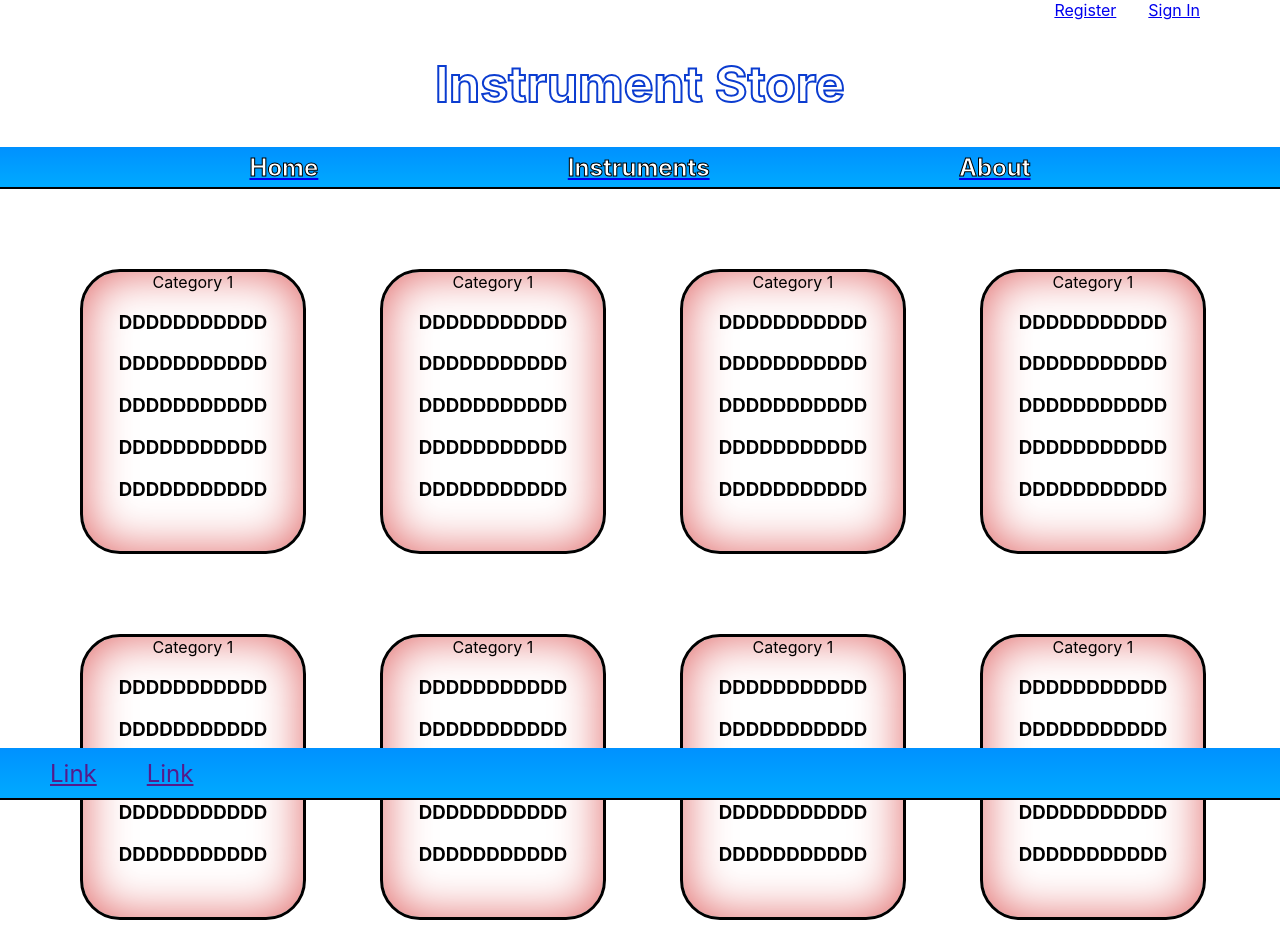
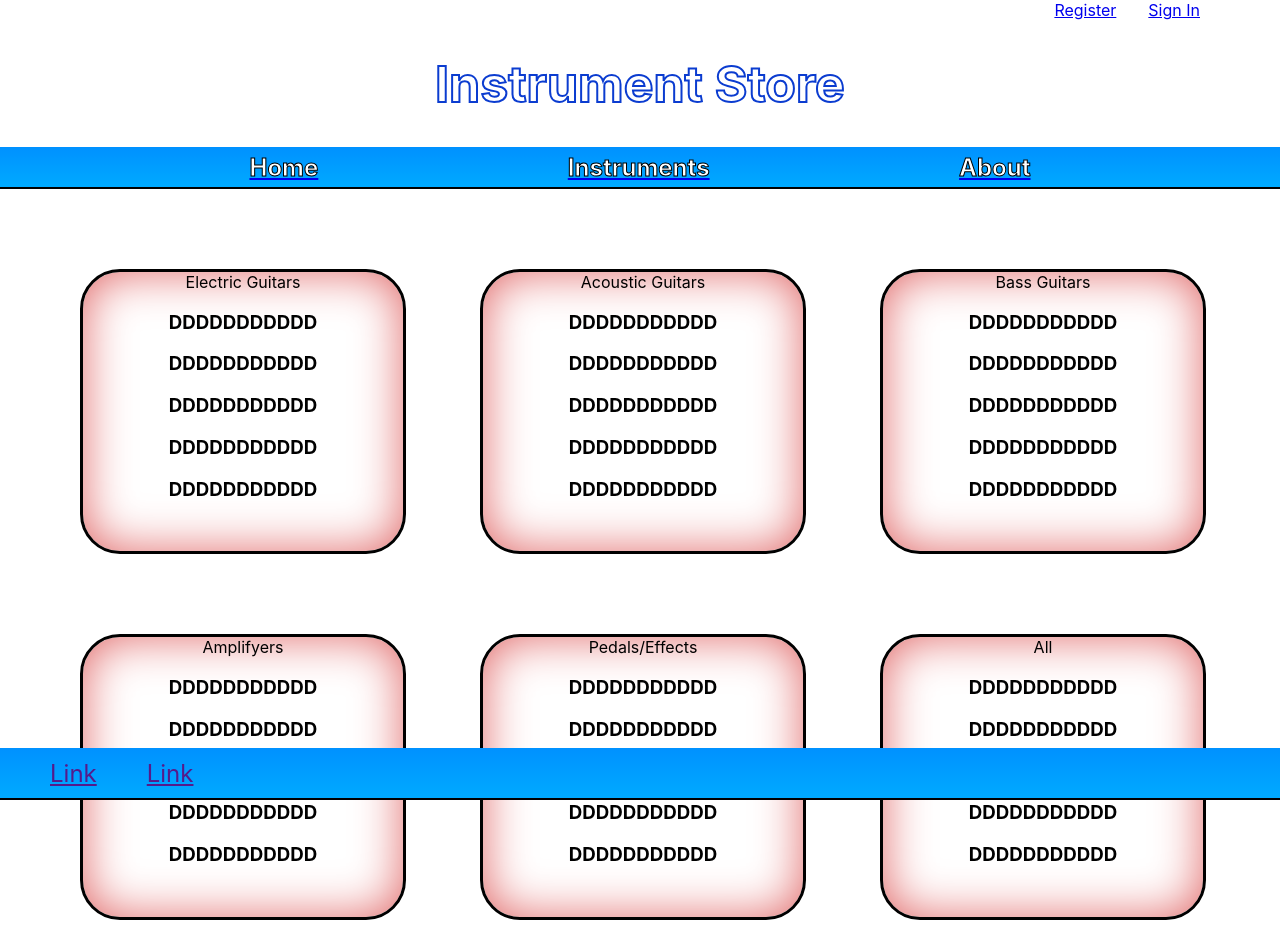
Before and after one commit to Jwolter23/Instrument_Store, a React (Create React App) app in the folder client/: page /categories in a window 1280 px wide. Shown: the top 952 px of the page. Before the commit the page ends 920 px from the top, so only its background shows below. Built offline with nearby package versions, Linux system fonts and the light colour scheme.

Commit message:
styling grid

```diff
--- a/client/src/components/Categories.jsx
+++ b/client/src/components/Categories.jsx
@@ -1,62 +1,49 @@
 export default function Categories () {
     return (
         <div className="grid">
-            <div className="category c1">Category 1
+            <div className="category c1">Electric Guitars
             <h3>DDDDDDDDDDD</h3>
             <h3>DDDDDDDDDDD</h3>
             <h3>DDDDDDDDDDD</h3>
             <h3>DDDDDDDDDDD</h3>
             <h3>DDDDDDDDDDD</h3>
             </div>
-            <div className="category c2">Category 1
+            <div className="category c2">Acoustic Guitars
             <h3>DDDDDDDDDDD</h3>
             <h3>DDDDDDDDDDD</h3>
             <h3>DDDDDDDDDDD</h3>
             <h3>DDDDDDDDDDD</h3>
             <h3>DDDDDDDDDDD</h3>
             </div>
-            <div className="category c3">Category 1
+            <div className="category c3">Bass Guitars
             <h3>DDDDDDDDDDD</h3>
             <h3>DDDDDDDDDDD</h3>
             <h3>DDDDDDDDDDD</h3>
             <h3>DDDDDDDDDDD</h3>
             <h3>DDDDDDDDDDD</h3>
             </div>
-            <div className="category c4">Category 1
+            <div className="category c4">Amplifyers
             <h3>DDDDDDDDDDD</h3>
             <h3>DDDDDDDDDDD</h3>
             <h3>DDDDDDDDDDD</h3>
             <h3>DDDDDDDDDDD</h3>
             <h3>DDDDDDDDDDD</h3>
             </div>
-            <div className="category c5">Category 1
+            <div className="category c5">Pedals/Effects
             <h3>DDDDDDDDDDD</h3>
             <h3>DDDDDDDDDDD</h3>
             <h3>DDDDDDDDDDD</h3>
             <h3>DDDDDDDDDDD</h3>
             <h3>DDDDDDDDDDD</h3>
             </div>
-            <div className="category c6">Category 1
+            <div className="category c6">All
             <h3>DDDDDDDDDDD</h3>
             <h3>DDDDDDDDDDD</h3>
             <h3>DDDDDDDDDDD</h3>
             <h3>DDDDDDDDDDD</h3>
             <h3>DDDDDDDDDDD</h3>
             </div>
-            <div className="category c7">Category 1
-            <h3>DDDDDDDDDDD</h3>
-            <h3>DDDDDDDDDDD</h3>
-            <h3>DDDDDDDDDDD</h3>
-            <h3>DDDDDDDDDDD</h3>
-            <h3>DDDDDDDDDDD</h3>
-            </div>
-            <div className="category c8">Category 1
-            <h3>DDDDDDDDDDD</h3>
-            <h3>DDDDDDDDDDD</h3>
-            <h3>DDDDDDDDDDD</h3>
-            <h3>DDDDDDDDDDD</h3>
-            <h3>DDDDDDDDDDD</h3>
-            </div>
+
         </div>
 
 
--- a/client/src/styles/App.css
+++ b/client/src/styles/App.css
@@ -192,11 +192,12 @@ form button:disabled {
 
 .grid {
   display: grid;
-  grid-template-columns: repeat(4, minmax(100px, 1fr));
+  grid-template-columns: repeat(3, minmax(100px, 1fr));
   grid-gap: 5em;
   margin-top: 5em;
   margin-left: 5em;
   margin-right: 5em;
+  margin-bottom: 10em;
 }
 
 .category  {
```
